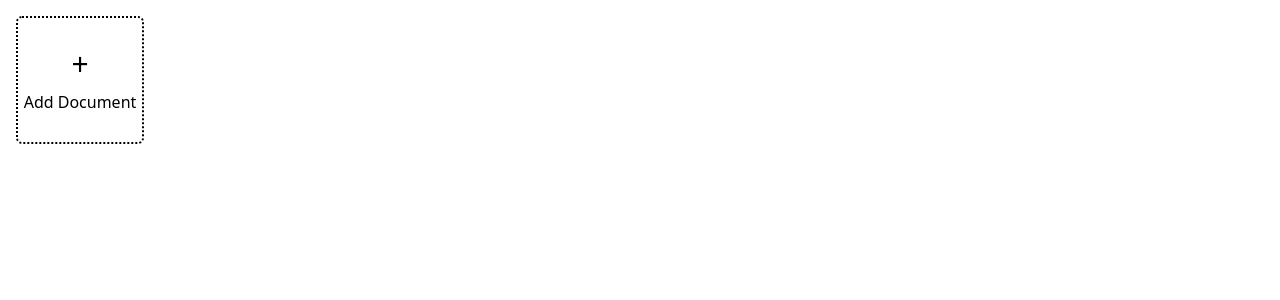
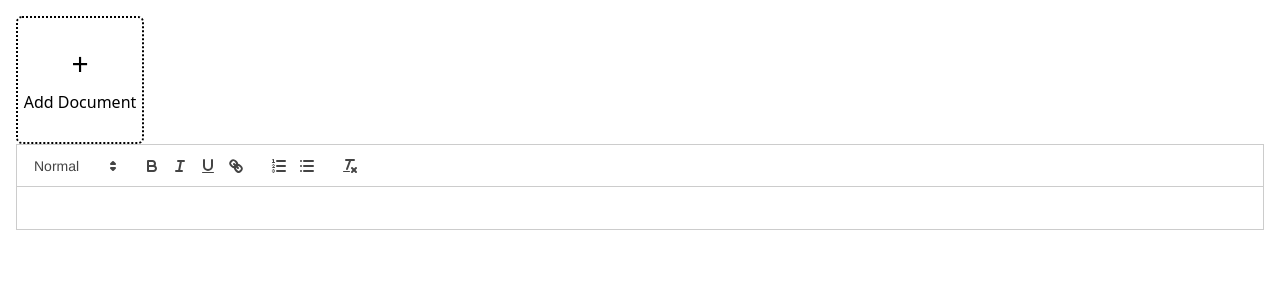
Before and after one commit to Pranali0809/collabdoc, a React (Create React App) app in the folder frontend/: page /Home in a window 1280 px wide. Shown: the top 300 px of the page. Built offline with nearby package versions, Linux system fonts and the light colour scheme.

Commit message:
Added Quill

```diff
--- a/frontend/package.json
+++ b/frontend/package.json
@@ -7,8 +7,10 @@
     "@testing-library/react": "^13.4.0",
     "@testing-library/user-event": "^13.5.0",
     "firebase": "^10.7.1",
+    "quill": "^1.3.7",
     "react": "^18.2.0",
     "react-dom": "^18.2.0",
+    "react-quill": "^2.0.0",
     "react-router-dom": "^6.20.1",
     "react-scripts": "5.0.1",
     "web-vitals": "^2.1.4"
--- /dev/null
+++ b/frontend/src/components/QuillSetup.jsx
@@ -0,0 +1,19 @@
+import React, { useState } from 'react';
+import ReactQuill from 'react-quill';
+import 'react-quill/dist/quill.snow.css';
+
+const QuillSetup = () => {
+  const [content, setContent] = useState('');
+
+  const handleContentChange = (value) => {
+    setContent(value);
+  };
+
+  return (
+    <div className='editor'>
+      <ReactQuill   theme="snow" value={content} onChange={handleContentChange} />
+    </div>
+  );
+};
+
+export default QuillSetup;
--- a/frontend/src/pages/Home.js
+++ b/frontend/src/pages/Home.js
@@ -1,10 +1,12 @@
 import React from 'react'
 import AddDocBut from '../components/AddDocBut'
+import QuillSetup from '../components/QuillSetup'
 
 const Home = () => {
   return (
-    <div className='pl-4 pt-4 h-screen w-screen'>
+    <div className='p-4 h-screen w-screen'>
       <AddDocBut/>
+      <QuillSetup/>
     </div>
   )
 }
```
Also changed, not shown: 1 other file (tests, documents, lock files or other folders).
